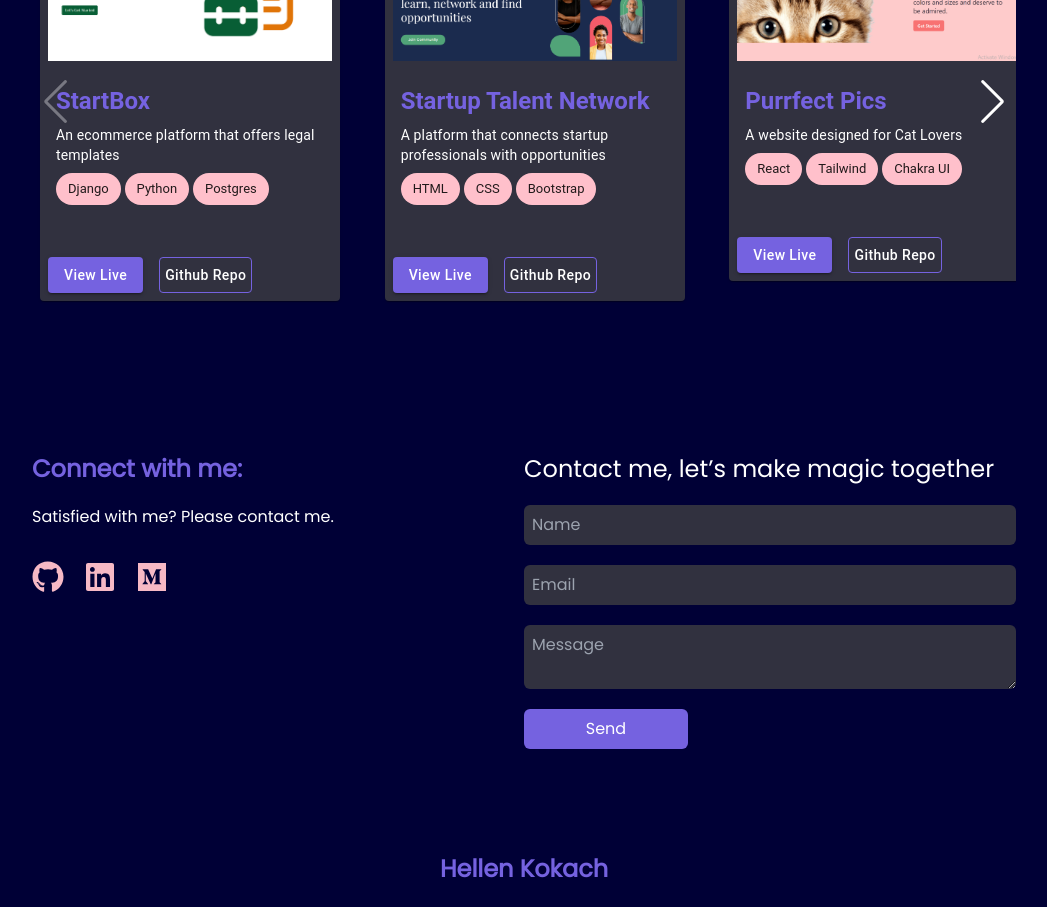
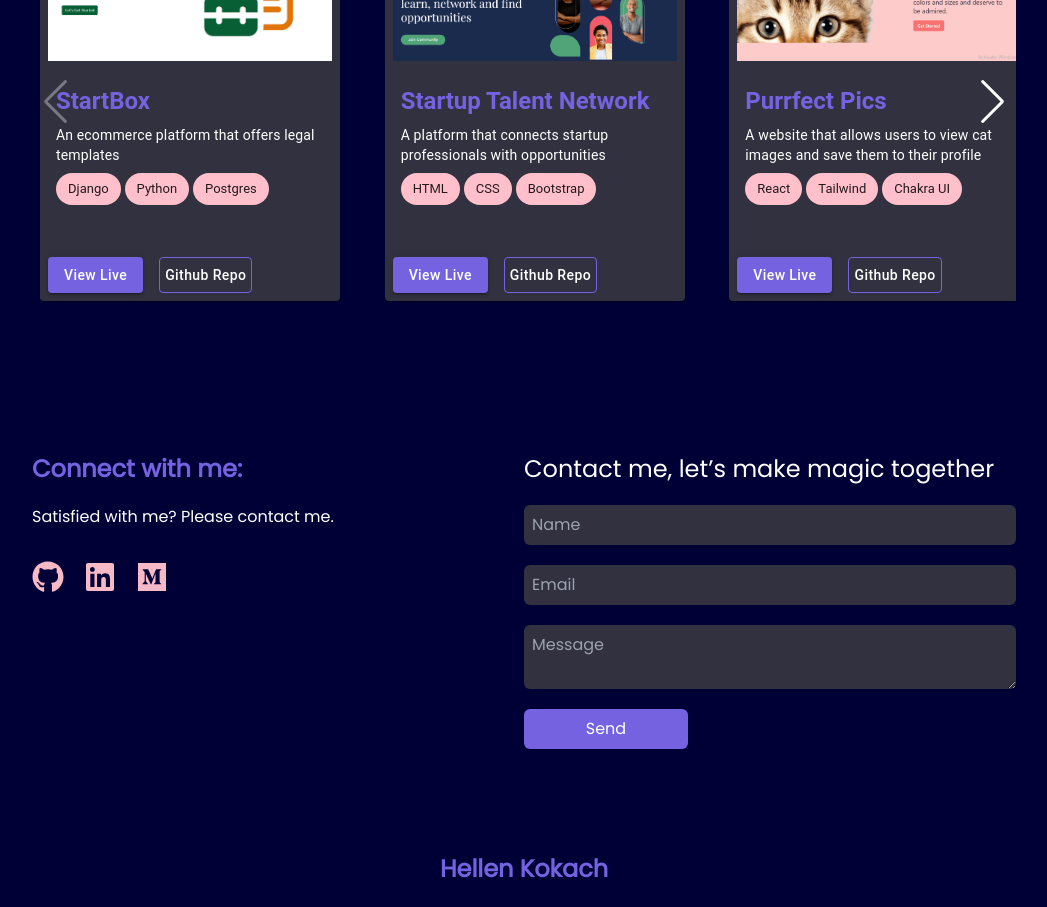
Before and after one commit to hellen17/portfolio-website, a React (Create React App) app: page / in a window 1280 px wide. Shown: the part 1280-2187 px from the top of the page, without its empty margins (116-1163 px from the left). Built offline with nearby package versions, Linux system fonts and the light colour scheme.

Commit message:
edit project description

```diff
--- a/src/projectData.js
+++ b/src/projectData.js
@@ -20,7 +20,7 @@ const projectData = [
     {
         id: 3,
         name: 'Purrfect Pics',
-        description: 'A website designed for Cat Lovers',
+        description: 'A website that allows users to view cat images and save them to their profile',
         thumbnail: './images/purrfect pics.png',
         technologies: ['React', 'Tailwind', 'Chakra UI'],
         github: '   ',
```
